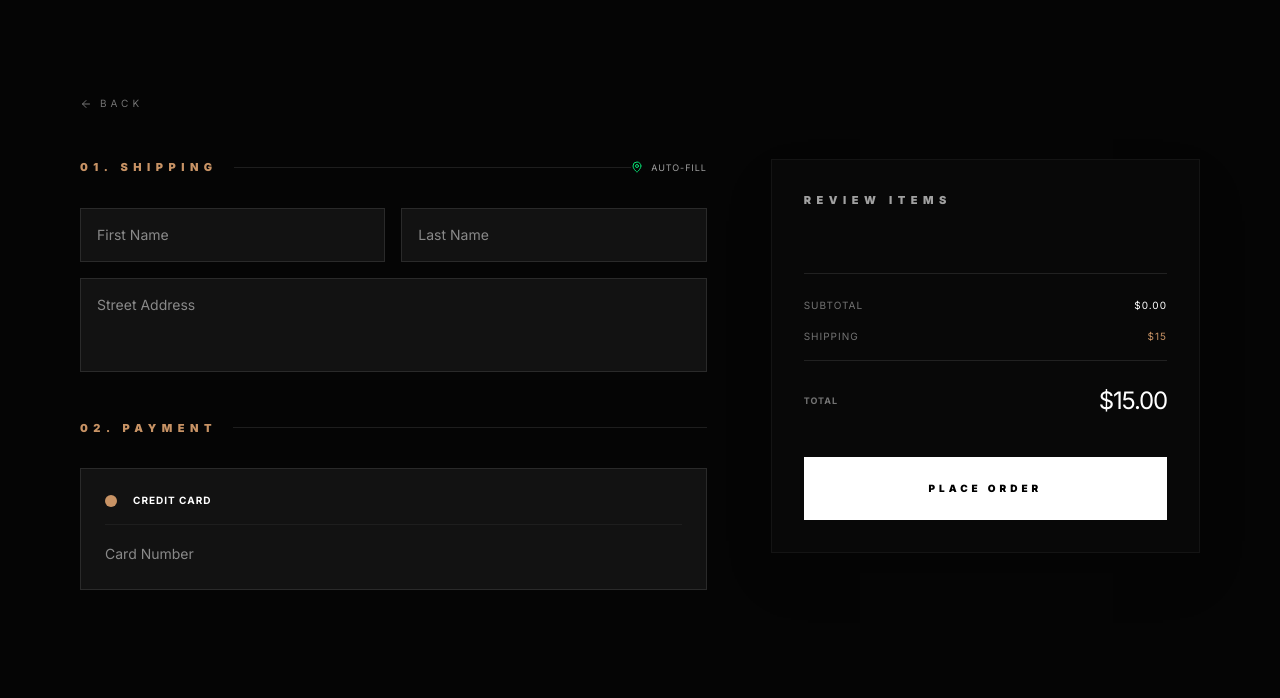
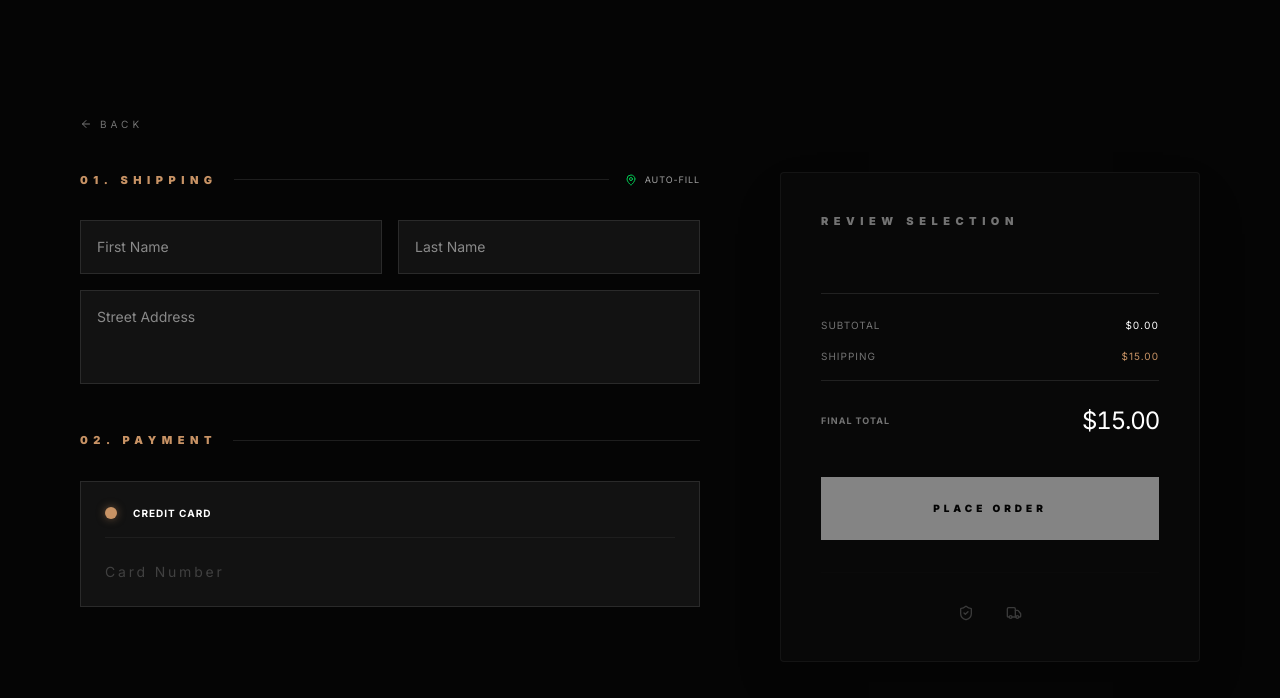
Before and after one commit to afterrender1/dark-drop-coffee-shop, a Next.js app: page /checkout in a window 1280 px wide. Shown: the top 698 px of the page. Built offline with nearby package versions, Linux system fonts and the light colour scheme.

Commit message:
Update page.jsx

```diff
--- a/app/(pages)/checkout/page.jsx
+++ b/app/(pages)/checkout/page.jsx
@@ -1,6 +1,6 @@
 "use client";
 
-import { useState, useMemo } from "react";
+import { useState, useMemo, useEffect } from "react";
 import { useSelector, useDispatch } from "react-redux";
 import Image from "next/image";
 import Link from "next/link";
@@ -24,12 +24,19 @@ const inter = Inter({
 });
 
 export default function CheckoutPage() {
-  const cartItems = useSelector((state) => state.cart.items);
+  const [mounted, setMounted] = useState(false);
   const [isLocating, setIsLocating] = useState(false);
   const [address, setAddress] = useState("");
-  const [orderStatus, setOrderStatus] = useState("idle"); // idle | processing | completed
+  const [orderStatus, setOrderStatus] = useState("idle");
+
   const dispatch = useDispatch();
-  // Generate a random delivery time between 25 and 45 minutes
+  const cartItems = useSelector((state) => state.cart.items);
+
+  // Fix Hydration mismatch
+  useEffect(() => {
+    setMounted(true);
+  }, []);
+
   const deliveryTime = useMemo(
     () => Math.floor(Math.random() * (45 - 25 + 1)) + 25,
     []
@@ -52,7 +59,9 @@ export default function CheckoutPage() {
           `https://nominatim.openstreetmap.org/reverse?format=json&lat=${latitude}&lon=${longitude}`
         );
         const data = await res.json();
-        setAddress(data.display_name);
+        setAddress(data.display_name || "Location found, please verify.");
+      } catch (err) {
+        console.error(err);
       } finally {
         setIsLocating(false);
       }
@@ -60,77 +69,66 @@ export default function CheckoutPage() {
   };
 
   const handlePlaceOrder = () => {
+    if (cartItems.length === 0) return;
     setOrderStatus("processing");
     setTimeout(() => {
       setOrderStatus("completed");
       dispatch(clearCart());
-    }, 3000);
+    }, 2500);
   };
+
+  // Prevent rendering until client-side hydration is complete
+  if (!mounted) return <div className="min-h-screen bg-[#050505]" />;
 
   if (orderStatus === "completed") {
     return (
       <div
-        className={`min-h-screen bg-[#050505] text-white flex items-center justify-center p-6 ${inter.className}`}
+        className={`min-h-screen bg-[#050505] text-white flex items-center justify-center p-4 md:p-6 ${inter.className}`}
       >
         <motion.div
-          initial={{ opacity: 0, scale: 0.9 }}
-          animate={{ opacity: 1, scale: 1 }}
-          className="max-w-2xl w-full bg-[#080808] border border-white/10 p-8 md:p-12 shadow-2xl rounded-sm text-center"
+          initial={{ opacity: 0, y: 20 }}
+          animate={{ opacity: 1, y: 0 }}
+          className="max-w-2xl w-full bg-[#080808] border border-white/10 p-6 md:p-12 shadow-2xl rounded-sm text-center"
         >
           <motion.div
             initial={{ scale: 0 }}
             animate={{ scale: 1 }}
-            transition={{ type: "spring", damping: 12 }}
-            className="w-20 h-20 bg-green-500/10 rounded-full flex items-center justify-center mx-auto mb-8"
+            transition={{ type: "spring", damping: 12, delay: 0.2 }}
+            className="w-16 h-16 md:w-20 md:h-20 bg-green-500/10 rounded-full flex items-center justify-center mx-auto mb-6 md:mb-8"
           >
-            <CheckCircle2 size={40} className="text-green-500" />
+            <CheckCircle2
+              size={32}
+              className="text-green-500 md:w-10 md:h-10"
+            />
           </motion.div>
 
-          <h2 className="text-4xl font-serif mb-2">Order Confirmed.</h2>
-          <p className="text-neutral-500 text-sm uppercase tracking-[0.3em] mb-12">
+          <h2 className="text-3xl md:text-4xl font-serif mb-2 leading-tight">
+            Order Confirmed.
+          </h2>
+          <p className="text-neutral-500 text-[10px] uppercase tracking-[0.3em] mb-8 md:mb-12">
             Transaction ID: #BE-{Math.floor(Math.random() * 1000000)}
           </p>
 
-          <div className="grid grid-cols-1 md:grid-cols-2 gap-6 mb-12 text-left">
-            <div className="bg-white/5 p-6 border border-white/5">
-              <Clock className="text-[#c89365] mb-3" size={20} />
-              <p className="text-[10px] uppercase tracking-widest text-neutral-500 mb-1">
+          <div className="grid grid-cols-1 sm:grid-cols-2 gap-4 md:gap-6 mb-8 md:mb-12 text-left">
+            <div className="bg-white/5 p-5 border border-white/5">
+              <Clock className="text-[#c89365] mb-3" size={18} />
+              <p className="text-[9px] uppercase tracking-widest text-neutral-500 mb-1">
                 Estimated Arrival
               </p>
-              <p className="text-xl font-bold">{deliveryTime} Minutes</p>
+              <p className="text-lg font-bold">{deliveryTime} Minutes</p>
             </div>
-            <div className="bg-white/5 p-6 border border-white/5">
-              <Package className="text-[#c89365] mb-3" size={20} />
-              <p className="text-[10px] uppercase tracking-widest text-neutral-500 mb-1">
-                Items Prepared
+            <div className="bg-white/5 p-5 border border-white/5">
+              <Package className="text-[#c89365] mb-3" size={18} />
+              <p className="text-[9px] uppercase tracking-widest text-neutral-500 mb-1">
+                Status
               </p>
-              <p className="text-xl font-bold">{cartItems.length} Products</p>
-            </div>
-          </div>
-
-          <div className="space-y-4 mb-12">
-            {cartItems.map((item) => (
-              <div
-                key={item.id}
-                className="flex justify-between items-center text-sm border-b border-white/5 pb-2"
-              >
-                <span className="text-neutral-400">
-                  {item.quantity}x {item.name}
-                </span>
-                <span className="font-mono">
-                  ${(item.price * item.quantity).toFixed(2)}
-                </span>
-              </div>
-            ))}
-            <div className="flex justify-between pt-4 text-lg font-bold">
-              <span>Total Paid</span>
-              <span className="text-[#c89365]">${total.toFixed(2)}</span>
+              <p className="text-lg font-bold">In Preparation</p>
             </div>
           </div>
 
           <Link
             href="/"
-            className="inline-block w-full bg-white text-black py-5 font-black uppercase tracking-[0.4em] text-[10px] hover:bg-[#c89365] hover:text-white transition-all"
+            className="inline-block w-full bg-white text-black py-5 font-black uppercase tracking-[0.4em] text-[10px] hover:bg-[#c89365] hover:text-white transition-all active:scale-95"
           >
             Return to Store
           </Link>
@@ -141,7 +139,7 @@ export default function CheckoutPage() {
 
   return (
     <div
-      className={`min-h-screen bg-[#050505] text-white pt-24 pb-12 ${inter.className}`}
+      className={`min-h-screen bg-[#050505] text-white pt-20 md:pt-28 pb-12 ${inter.className} selection:bg-[#c89365]/30`}
     >
       <AnimatePresence>
         {orderStatus === "processing" && (
@@ -152,8 +150,8 @@ export default function CheckoutPage() {
             className="fixed inset-0 z-100 bg-black/90 backdrop-blur-md flex flex-col items-center justify-center"
           >
             <Loader2 size={48} className="text-[#c89365] animate-spin mb-6" />
-            <p className="text-[10px] uppercase tracking-[0.6em] animate-pulse">
-              Authenticating Transaction...
+            <p className="text-[10px] uppercase tracking-[0.6em] animate-pulse text-[#c89365]">
+              Securing Transaction...
             </p>
           </motion.div>
         )}
@@ -162,27 +160,32 @@ export default function CheckoutPage() {
       <div className="container mx-auto px-4 max-w-6xl">
         <Link
           href="/"
-          className="flex items-center gap-2 text-neutral-500 hover:text-white transition-colors mb-12 text-[10px] uppercase tracking-[0.4em]"
+          className="group inline-flex items-center gap-2 text-neutral-500 hover:text-white transition-colors mb-10 text-[10px] uppercase tracking-[0.4em]"
         >
-          <ArrowLeft size={12} /> Back
+          <ArrowLeft
+            size={12}
+            className="group-hover:-translate-x-1 transition-transform"
+          />{" "}
+          Back
         </Link>
 
-        <div className="grid grid-cols-1 lg:grid-cols-12 gap-16">
+        <div className="grid grid-cols-1 lg:grid-cols-12 gap-12 lg:gap-20">
+          {/* FORM SIDE */}
           <div className="lg:col-span-7 space-y-12">
             <section>
-              <div className="flex items-center justify-between mb-8">
+              <div className="flex items-center justify-between mb-8 gap-4">
                 <h2 className="text-[11px] uppercase tracking-[0.5em] text-[#c89365] font-black flex items-center gap-4 flex-1">
                   01. Shipping <div className="h-px flex-1 bg-white/10" />
                 </h2>
                 <button
                   onClick={handleGetLocation}
                   disabled={isLocating}
-                  className="cursor-pointer flex items-center gap-2 text-[9px] uppercase tracking-widest text-neutral-400 hover:text-white transition-all"
+                  className="shrink-0 flex items-center gap-2 text-[9px] uppercase tracking-widest text-neutral-400 hover:text-white transition-all disabled:opacity-50"
                 >
                   {isLocating ? (
                     <Loader2 size={12} className="animate-spin" />
                   ) : (
-                    <MapPin size={12} className="text-green-400" />
+                    <MapPin size={12} className="text-green-500" />
                   )}
                   {isLocating ? "Locating..." : "Auto-Fill"}
                 </button>
@@ -191,19 +194,19 @@ export default function CheckoutPage() {
                 <input
                   type="text"
                   placeholder="First Name"
-                  className="bg-white/5 border border-white/10 p-4 outline-none text-sm"
+                  className="bg-white/5 border border-white/10 p-4 outline-none text-sm focus:border-[#c89365]/50 transition-colors"
                 />
                 <input
                   type="text"
                   placeholder="Last Name"
-                  className="bg-white/5 border border-white/10 p-4 outline-none text-sm"
+                  className="bg-white/5 border border-white/10 p-4 outline-none text-sm focus:border-[#c89365]/50 transition-colors"
                 />
                 <textarea
                   placeholder="Street Address"
                   value={address}
                   onChange={(e) => setAddress(e.target.value)}
                   rows={3}
-                  className="md:col-span-2 bg-white/5 border border-white/10 p-4 outline-none text-sm resize-none"
+                  className="md:col-span-2 bg-white/5 border border-white/10 p-4 outline-none text-sm resize-none focus:border-[#c89365]/50 transition-colors"
                 />
               </div>
             </section>
@@ -212,50 +215,54 @@ export default function CheckoutPage() {
               <h2 className="text-[11px] uppercase tracking-[0.5em] text-[#c89365] font-black mb-8 flex items-center gap-4">
                 02. Payment <div className="h-px flex-1 bg-white/10" />
               </h2>
-              <div className="bg-white/5 border border-white/10 p-6 space-y-4">
+              <div className="bg-white/5 border border-white/10 p-6 space-y-6">
                 <div className="flex items-center gap-4 border-b border-white/5 pb-4">
-                  <div className="h-3 w-3 rounded-full bg-[#c89365]" />
+                  <div className="h-3 w-3 rounded-full bg-[#c89365] shadow-[0_0_8px_rgba(200,147,101,0.5)]" />
                   <span className="text-[10px] uppercase tracking-widest font-bold">
                     Credit Card
                   </span>
                 </div>
-                <input
-                  type="text"
-                  placeholder="Card Number"
-                  className="bg-transparent border-none outline-none text-sm w-full"
-                />
+                <div className="grid grid-cols-1 gap-4">
+                  <input
+                    type="text"
+                    placeholder="Card Number"
+                    className="bg-transparent border-none outline-none text-sm w-full placeholder:text-neutral-700 tracking-[0.2em]"
+                  />
+                </div>
               </div>
             </section>
           </div>
 
-          <div className="lg:col-span-5">
-            <div className="sticky top-32 bg-[#080808] border border-white/5 p-8 shadow-2xl">
-              <h3 className="text-[11px] uppercase tracking-[0.5em] font-black mb-8 text-neutral-400">
-                Review Items
+          {/* SIDEBAR SIDE */}
+          <div className="lg:col-span-5 relative">
+            <div className="lg:sticky lg:top-32 bg-[#080808] border border-white/5 p-6 md:p-10 shadow-2xl rounded-sm">
+              <h3 className="text-[11px] uppercase tracking-[0.5em] font-black mb-8 text-neutral-500">
+                Review Selection
               </h3>
+
               <div className="space-y-6 max-h-[40vh] overflow-y-auto mb-8 pr-2 custom-scrollbar">
                 {cartItems.map((item) => (
-                  <div key={item.id} className="flex gap-4">
-                    <div className="relative h-16 w-16 bg-black border border-white/5 shrink-0">
+                  <div key={item.id} className="flex gap-4 group">
+                    <div className="relative h-16 w-16 bg-black border border-white/5 shrink-0 overflow-hidden">
                       <Image
                         src={item.image}
                         alt={item.name}
                         fill
-                        className="object-contain p-2 grayscale brightness-125"
+                        className="object-contain p-2 grayscale brightness-125 group-hover:grayscale-0 transition-all duration-500"
                       />
-                      <span className="absolute -top-2 -right-2 bg-[#c89365] text-black text-[9px] font-black h-5 w-5 flex items-center justify-center rounded-full">
+                      <span className="absolute -top-1 -right-1 bg-[#c89365] text-black text-[9px] font-black h-5 w-5 flex items-center justify-center rounded-full shadow-lg">
                         {item.quantity}
                       </span>
                     </div>
-                    <div className="flex-1">
-                      <h4 className="text-[11px] uppercase font-black text-white">
+                    <div className="flex-1 min-w-0">
+                      <h4 className="text-[11px] uppercase font-black text-white truncate">
                         {item.name}
                       </h4>
-                      <p className="text-[9px] text-neutral-500 italic font-serif">
-                        {item.origin}
+                      <p className="text-[9px] text-neutral-500 italic font-serif truncate">
+                        {item.origin || "Exclusive Selection"}
                       </p>
                     </div>
-                    <span className="text-[11px] font-bold text-white">
+                    <span className="text-[11px] font-bold text-white tabular-nums">
                       ${(item.price * item.quantity).toFixed(2)}
                     </span>
                   </div>
@@ -265,28 +272,40 @@ export default function CheckoutPage() {
               <div className="border-t border-white/10 pt-6 space-y-4 text-[10px] uppercase tracking-widest">
                 <div className="flex justify-between text-neutral-500">
                   <span>Subtotal</span>
-                  <span className="text-white">${subtotal.toFixed(2)}</span>
+                  <span className="text-white tabular-nums">
+                    ${subtotal.toFixed(2)}
+                  </span>
                 </div>
                 <div className="flex justify-between text-neutral-500">
                   <span>Shipping</span>
                   <span className="text-[#c89365]">
-                    {shipping === 0 ? "FREE" : `$${shipping}`}
+                    {shipping === 0
+                      ? "COMPLIMENTARY"
+                      : `$${shipping.toFixed(2)}`}
                   </span>
                 </div>
                 <div className="flex justify-between text-2xl font-light border-t border-white/10 pt-6 mt-2 text-white">
                   <span className="text-[9px] font-bold self-center text-neutral-500">
-                    Total
+                    Final Total
                   </span>
-                  <span className="tracking-tighter">${total.toFixed(2)}</span>
+                  <span className="tracking-tighter tabular-nums">
+                    ${total.toFixed(2)}
+                  </span>
                 </div>
               </div>
 
               <button
                 onClick={handlePlaceOrder}
-                className="w-full mt-10 bg-white text-black py-6 font-black uppercase tracking-[0.4em] text-[10px] hover:bg-[#c89365] hover:text-white transition-all active:scale-95 cursor-pointer"
+                disabled={cartItems.length === 0}
+                className="w-full mt-10 bg-white text-black py-6 font-black uppercase tracking-[0.4em] text-[10px] hover:bg-[#c89365] hover:text-white transition-all active:scale-95 cursor-pointer disabled:opacity-50 disabled:cursor-not-allowed"
               >
                 Place Order
               </button>
+
+              <div className="mt-8 pt-8 border-t border-white/5 flex justify-center gap-8 opacity-20 grayscale">
+                <ShieldCheck size={16} />
+                <Truck size={16} />
+              </div>
             </div>
           </div>
         </div>
```
